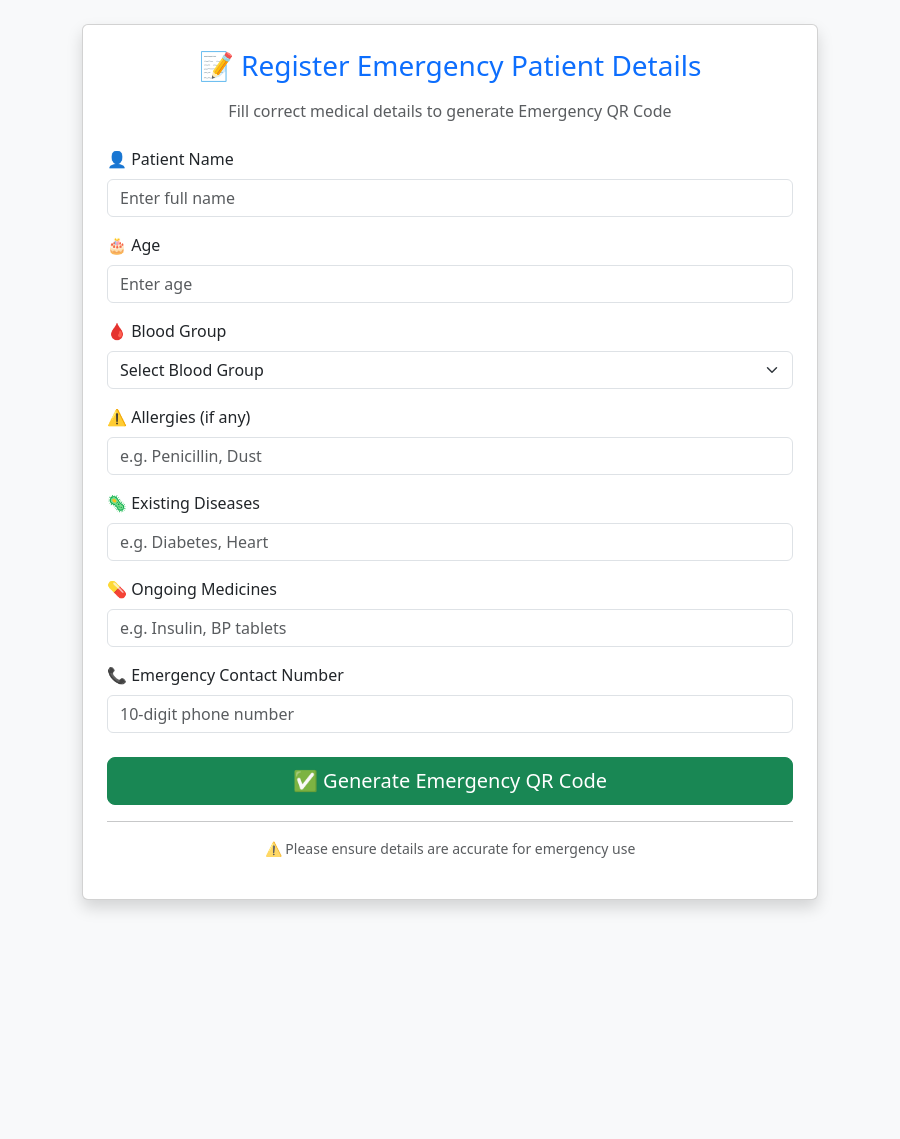
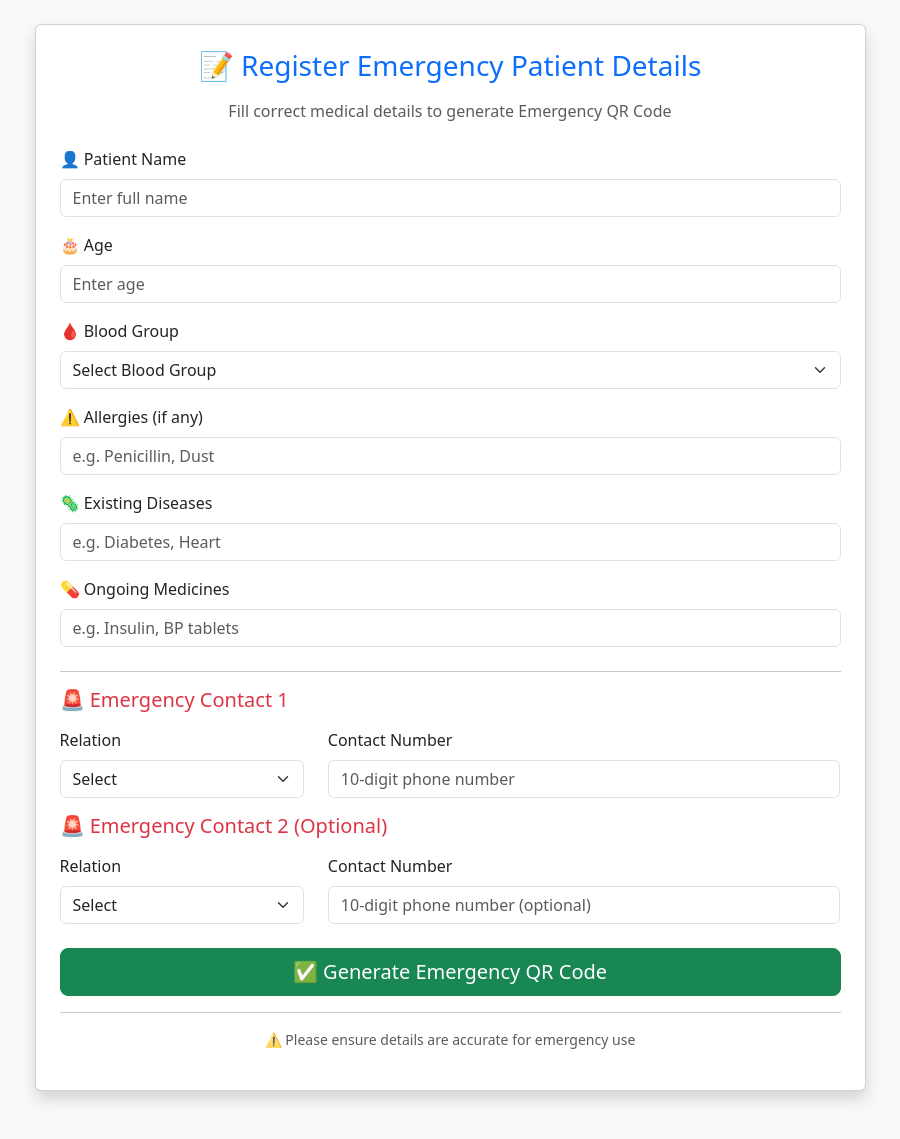
Before and after one commit to sonuy10/Ai-Emergency-Qr-Health-System, a Flask app: page /register in a window 1280 px wide. Shown: the whole page, without its empty margins (190-1090 px from the left). Before the commit the page ends 911 px from the top, so only its background shows below. Run offline with Flask 3, Linux system fonts and the light colour scheme.

Commit message:
Enhance registration form with emergency contacts
Updated the registration form to include emergency contact details and adjusted the layout.

```diff
--- a/templates/register.html
+++ b/templates/register.html
@@ -12,7 +12,7 @@
 
 <div class="container mt-4 mb-5">
     <div class="row justify-content-center">
-        <div class="col-md-8">
+        <div class="col-md-9">
 
             <div class="card shadow p-4">
                 <h3 class="text-center text-primary mb-3">
@@ -25,7 +25,7 @@
 
                 <form method="POST">
 
-                    <!-- Name -->
+                    <!-- Patient Name -->
                     <div class="mb-3">
                         <label class="form-label">👤 Patient Name</label>
                         <input type="text" name="name" class="form-control" required placeholder="Enter full name">
@@ -66,15 +66,64 @@
                     </div>
 
                     <!-- Medicines -->
-                    <div class="mb-3">
+                    <div class="mb-4">
                         <label class="form-label">💊 Ongoing Medicines</label>
                         <input type="text" name="medicines" class="form-control" placeholder="e.g. Insulin, BP tablets">
                     </div>
 
-                    <!-- Emergency Contact -->
-                    <div class="mb-4">
-                        <label class="form-label">📞 Emergency Contact Number</label>
-                        <input type="tel" name="emergency_contact" class="form-control" required placeholder="10-digit phone number">
+                    <hr>
+
+                    <!-- Emergency Contact 1 -->
+                    <h5 class="text-danger mb-3">🚨 Emergency Contact 1</h5>
+
+                    <div class="row mb-3">
+                        <div class="col-md-4">
+                            <label class="form-label">Relation</label>
+                            <select name="emergency_relation_1" class="form-select" required>
+                                <option value="">Select</option>
+                                <option>Father</option>
+                                <option>Mother</option>
+                                <option>Brother</option>
+                                <option>Sister</option>
+                                <option>Wife</option>
+                                <option>Husband</option>
+                                <option>Guardian</option>
+                            </select>
+                        </div>
+
+                        <div class="col-md-8">
+                            <label class="form-label">Contact Number</label>
+                            <input type="tel" name="emergency_contact_1"
+                                   class="form-control"
+                                   required
+                                   placeholder="10-digit phone number">
+                        </div>
+                    </div>
+
+                    <!-- Emergency Contact 2 -->
+                    <h5 class="text-danger mb-3">🚨 Emergency Contact 2 (Optional)</h5>
+
+                    <div class="row mb-4">
+                        <div class="col-md-4">
+                            <label class="form-label">Relation</label>
+                            <select name="emergency_relation_2" class="form-select">
+                                <option value="">Select</option>
+                                <option>Father</option>
+                                <option>Mother</option>
+                                <option>Brother</option>
+                                <option>Sister</option>
+                                <option>Wife</option>
+                                <option>Husband</option>
+                                <option>Guardian</option>
+                            </select>
+                        </div>
+
+                        <div class="col-md-8">
+                            <label class="form-label">Contact Number</label>
+                            <input type="tel" name="emergency_contact_2"
+                                   class="form-control"
+                                   placeholder="10-digit phone number (optional)">
+                        </div>
                     </div>
 
                     <!-- Submit -->
```
